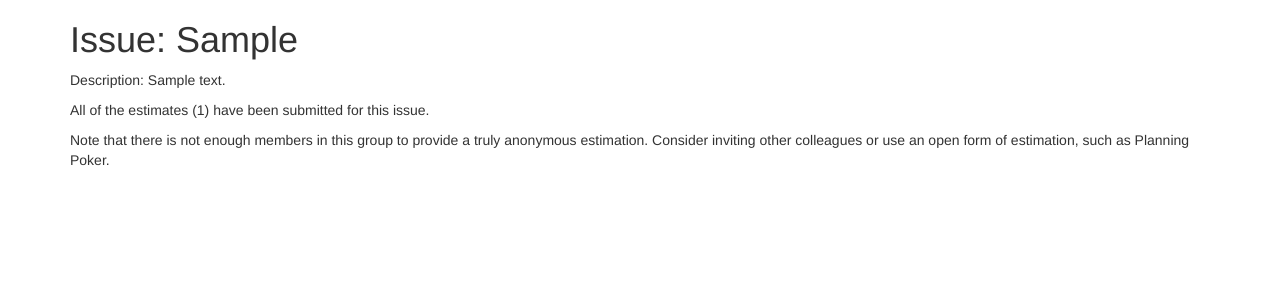
After one commit to rkie/estimator, a Flask app: page /issue/1 in a window 1280 px wide. The commit adds this page. Shown: the top 300 px of the page. Run offline with Flask 2, Linux system fonts and the light colour scheme; tables that the repository leaves empty hold one stand-in row (values such as "Sample post"); some libraries are stand-ins or nearby versions.

Commit message:
split out logic determining group ownership from controller routing function; add a new controller method to view an issue and associated template; adding stub for new form to combine estimates

```diff
--- a/estimator/controllers.py
+++ b/estimator/controllers.py
@@ -1,6 +1,6 @@
 from flask import render_template, redirect, url_for, session, request
 from flask import Blueprint
-from forms.forms import NickNameForm, NewGroupForm, NewIssueForm, EstimateForm
+from forms.forms import NickNameForm, NewGroupForm, NewIssueForm, EstimateForm, ReviewEstimatesForm
 from database.models import User, Group, Membership, Issue, Estimate
 from estimator import db
 
@@ -59,19 +59,23 @@ def create_group():
 		return redirect(url_for('web.view_group', id=id))
 	return redirect(url_for('web.index'))
 
+def does_group_contain(group_id, active_user_id):
+	membership = Membership.query.filter_by(group_id=group_id, user_id=active_user_id)
+	return membership.count() > 0
+
+def is_group_owner(group, session_nickname):
+	owner = User.query.get(group.user);
+	return owner.nickname == session_nickname
+
 @web.route('/group/<int:id>', methods=['GET'])
 def view_group(id):
 	group = Group.query.get(id)
-	owner = User.query.get(group.user);
 	nickname = session.get('nickname')
 
 	# make sure the user exists and is logged in
 	active_user = User.query.filter_by(nickname=nickname).first()
 	if active_user == None:
 		return redirect(url_for('web.index'))
-
-	# Check whether this user is a member and send to the error page if not
-	membership = Membership.query.filter_by(group_id=group.id, user_id=active_user.id)
 
 	# Look up the other members of the group to display them on the page
 	members = User.query.join(Membership).filter(Membership.group_id==id).all()
@@ -81,10 +85,10 @@ def view_group(id):
 	issues = Issue.query.filter_by(group_id=id).all()
 
 	# return the owner or member template as appropriate
-	if owner.nickname == nickname:
+	if is_group_owner(group, nickname):
 		join_link = url_for("web.join_group", id=id, _external=True)
 		return render_template('group-owner.html', group=group, group_members=members, join_link=join_link, owner_in_group=owner_in_group, issues=issues)
-	if membership.count() > 0:
+	if does_group_contain(group.id, active_user.id):
 		return render_template('group.html', group=group, group_members=members, issues=issues)
 
 	# return an error if no association with the group
@@ -172,6 +176,21 @@ def make_estimate(issue_id):
 		return redirect(url_for('web.view_group', id=issue.group_id))
 	return render_template('make-estimate.html', issue=issue, form=form, prev_estimate=prev_estimate)
 
+@web.route('/issue/<int:issue_id>')
+def view_issue(issue_id):
+	[issue, members, estimates] = remaining_estimates(issue_id)
+	group = Group.query.get(issue.group_id)
+	is_owner = is_group_owner(group, session.get('nickname'))
+	review_estimates_form = ReviewEstimatesForm()
+	return render_template('view-issue.html', issue=issue, members=members, estimates=estimates, is_owner=is_owner, review_estimates_form=review_estimates_form)
+
+def remaining_estimates(issue_id):
+	"""Returns the number of outstanding estimates for an issue"""
+	issue = Issue.query.get(issue_id)
+	members = Membership.query.filter_by(group_id=issue.group_id).count()
+	estimates = Estimate.query.filter_by(issue_id=issue_id).count()
+	return [issue, members, estimates]
+
 @web.route('/about')
 def about():
 	return "About this site."
--- a/estimator/templates/create-issue.html
+++ b/estimator/templates/create-issue.html
@@ -4,6 +4,6 @@
 {% block content %}
 	<div class="container">
 		<h1>Create an issue:</h1>
-		{{wtf.quick_form(form) }}
+		{{ wtf.quick_form(form) }}
 	</div>
 {% endblock %}
--- /dev/null
+++ b/estimator/templates/view-issue.html
@@ -0,0 +1,29 @@
+{% extends "bootstrap/base.html" %}
+{% import "bootstrap/wtf.html" as wtf %}
+{% block title %}Agile Anonymous Estimation{% endblock %}
+{% block content %}
+	<div class="container">
+		<h1>Issue: {{ issue.story_ref }}</h1>
+
+		<p> Description: {{ issue.description }}
+		{% if members == estimates %}
+		<p>All of the estimates ({{ estimates }}) have been submitted for this issue.<p>
+		{% else %}
+		<p>Only {{ estimates }} of {{ members }} estimates have been submitted for this issue.<p>
+		{% endif %}
+	</div>
+{% if is_owner %}
+	<div class="container">
+		<p>The estimation process has not completed for this issue. As the owner of this group you can reveal the average estimate now. Please click on the button below when all estimators are ready.</p>
+
+		{{ wtf.quick_form(review_estimates_form) }}
+	</div>
+{% endif %}
+
+{% if members < 3 %}
+	<div class="container">
+		<p>Note that there is not enough members in this group to provide a truly anonymous estimation. Consider inviting other colleagues or use an open form of estimation, such as Planning Poker.</p>
+	</div>
+{% endif %}
+
+{% endblock %}
--- a/forms/forms.py
+++ b/forms/forms.py
@@ -18,3 +18,6 @@ class NewIssueForm(FlaskForm):
 class EstimateForm(FlaskForm):
 	estimate = IntegerField('Give a positive integer estimate', validators=[DataRequired(), NumberRange(min=0)])
 	submit = SubmitField('Make Estimate')
+
+class ReviewEstimatesForm(FlaskForm):
+	submit = SubmitField('Review Estimates')
```
